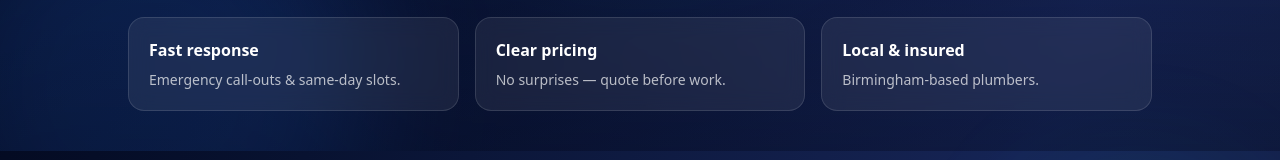
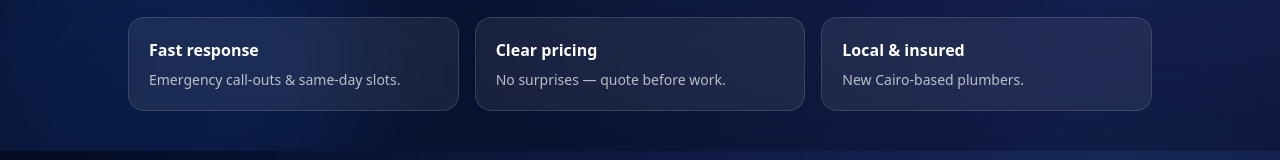
Before and after one commit to mohibbullah-dev/frontend_birmingham_v2, a React app: page / in a window 1280 px wide. Shown: the part 460-620 px from the top of the page. Built offline with nearby package versions, Linux system fonts and the light colour scheme; the HTML template or start-up script is replaced by a standard one.

Commit message:
modi: fixed info

```diff
--- a/src/data/business.js
+++ b/src/data/business.js
@@ -140,10 +140,11 @@ export const business = {
     },
   ],
 
-  mapEmbedUrl: "https://www.google.com/maps?q=Birmingham%2C%20UK&output=embed",
+  mapEmbedUrl:
+    "https://www.google.com/maps/embed?pb=!1m18!1m12!1m3!1d110502.61185340652!2d31.4057887!3d30.0362899!2m3!1f0!2f0!3f0!3m2!1i1024!2i768!4f13.1!3m3!1m2!1s0x145822cffcc970e7%3A0x899b73d687889f0d!2sNew%20Cairo%20City%2C%20Cairo%20Governorate!5e0!3m2!1sen!2seg!4v1707490000000!5m2!1sen!2seg",
   highlights: [
     { title: "Fast response", desc: "Emergency call-outs & same-day slots." },
     { title: "Clear pricing", desc: "No surprises — quote before work." },
-    { title: "Local & insured", desc: "Birmingham-based plumbers." },
+    { title: "Local & insured", desc: "New Cairo-based plumbers." },
   ],
 };
```
